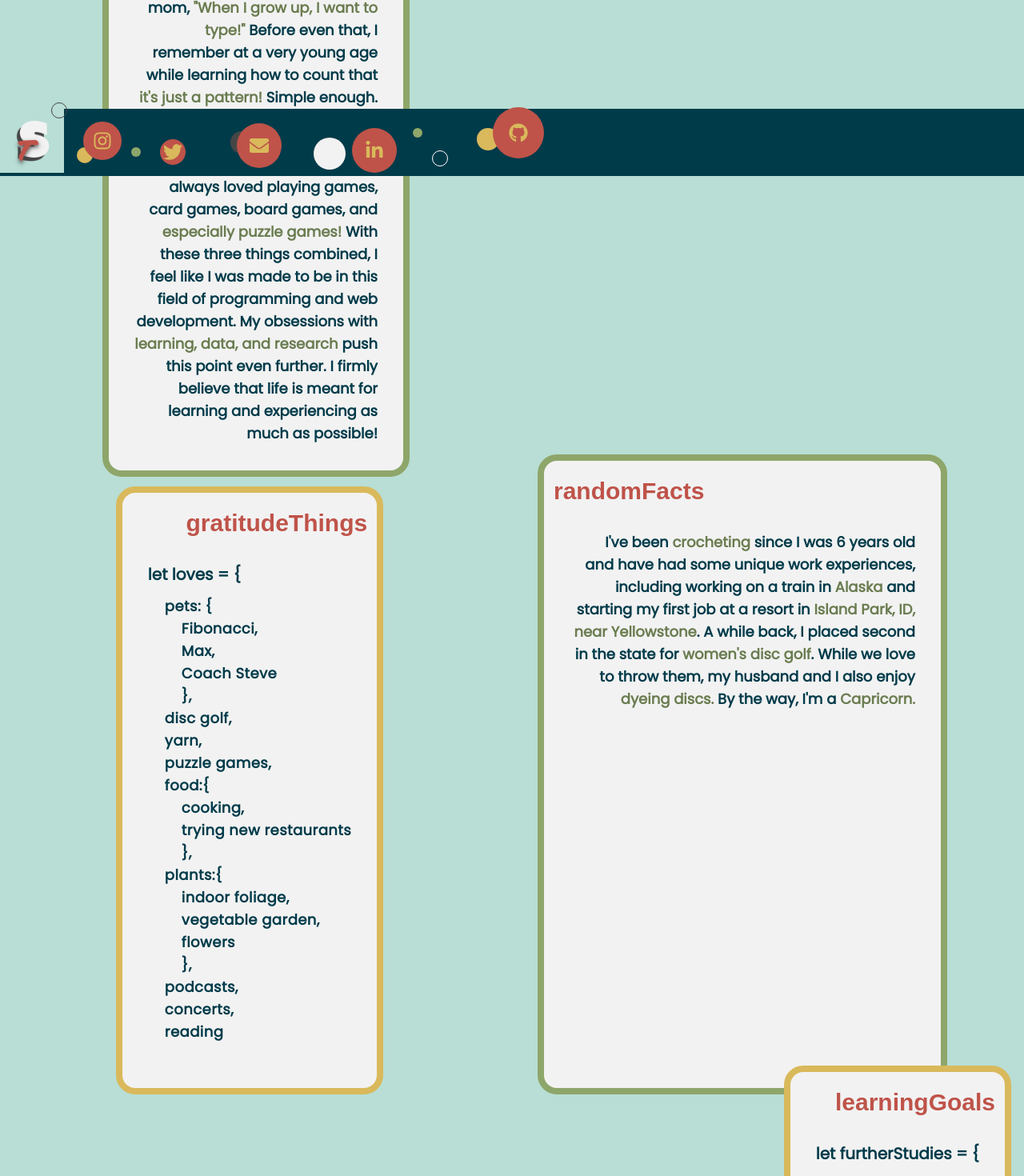
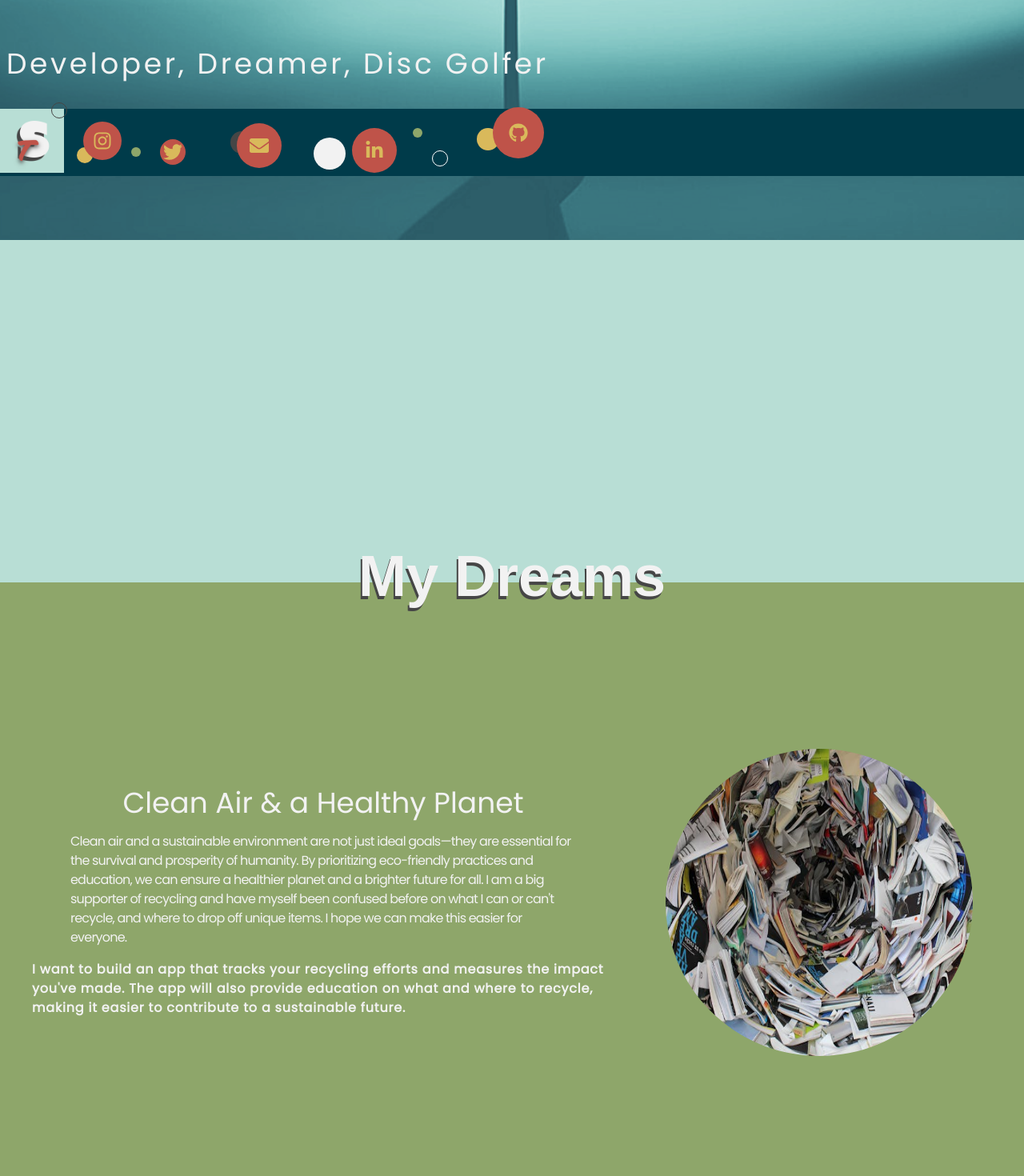
Before and after one commit to ThisTish/Portfolio_of_Tish, a React (Vite) app: page / in a window 1280 px wide. Shown: the part 580-2050 px from the top of the page at 80% size. Built offline with nearby package versions, Linux system fonts and the light colour scheme; grey boxes are pictures that could not be loaded; a web font is replaced by a local one.

Commit message:
smoothing, links

```diff
--- a/src/App.jsx
+++ b/src/App.jsx
@@ -15,8 +15,8 @@ const App = () => {
       <BrowserRouter>
         <Routes>
           <Route path='/' element={<MainLayout />} >
-            <Route index element={<AboutMe />} />,
-            <Route path='landing' element={<Landing />} />
+            <Route index element={<Landing />} />,
+            {/* <Route path='landing' element={<Landing />} /> */}
             <Route path='about' element={<AboutMe />} />
             <Route path='portfolio' element={<Portfolio />} />
             <Route path='contact' element={<ContactMe />} />
--- a/src/components/Landing/Hero.jsx
+++ b/src/components/Landing/Hero.jsx
@@ -1,5 +1,6 @@
 import { useTheme } from "../ThemeProvider"
 import { FaArrowCircleDown, FaArrowAltCircleRight, FaArrowCircleRight } from 'react-icons/fa'
+import { Link } from "react-router-dom"
 
 
 const Hero = () => {
@@ -18,11 +19,11 @@ const Hero = () => {
 				<p className='ml-2 text-highlight font-extralight tracking-widest text-lg absolute top-2/3 sm:text-2xl md:text-4xl'> Developer, Dreamer, Disc Golfer </p>
 
 				<div className='absolute flex right-3 bottom-2 space-x-3 md:space-x-5 md:bottom-10 md:right-10 lg:bottom-20 lg:right-20'>
-					<a className='text-secondary text-2xl rounded-full bg-highlight sm:hidden'><FaArrowCircleDown /></a>
-					<a className='hidden text-highlight tracking-tighter p-3 text-xs bg-secondary rounded-full border-2 border-highlight hover:bg-green hover:border-0 sm:block md:text-lg'>Dream with me</a>
+					<a href='#my-dreams' className='text-secondary text-2xl rounded-full bg-highlight sm:hidden'><FaArrowCircleDown /></a>
+					<a href='#my-dreams' className='hidden text-highlight tracking-tighter p-3 text-xs bg-secondary rounded-full border-2 border-highlight hover:bg-green hover:border-0 sm:block md:text-lg'>Dream with me</a>
 
-					<a className='text-highlight text-2xl rounded-ful bg-secondary rounded-full sm:hidden'><FaArrowCircleRight /></a>
-					<a className='hidden text-secondary tracking-tighter p-3 text-xs bg-highlight rounded-full border-2 border-secondary hover:bg-green hover:border-0 hover:text-highlight sm:block md:text-lg'>My Projects</a>
+					<Link to='/portfolio' className='text-highlight text-2xl rounded-ful bg-secondary rounded-full sm:hidden'><FaArrowCircleRight /></Link>
+					<Link to='/portfolio' className='hidden text-secondary tracking-tighter p-3 text-xs bg-highlight rounded-full border-2 border-secondary hover:bg-green hover:border-0 hover:text-highlight sm:block md:text-lg'>My Projects</Link>
 				</div>
 			</div>
 		</div>
--- a/src/components/Landing/MyDreams.jsx
+++ b/src/components/Landing/MyDreams.jsx
@@ -18,7 +18,8 @@ const MyDreams = () => {
 
 	return (
 		<>
-			<div className="md:container py-24 min-w-full bg-green space-y-24 mb-40 md:py-0 md:-pt-40" >
+		{/* md:container */}
+			<div className=" py-24 min-w-full bg-green space-y-24 mb-40 md:py-0 md:-pt-40" >
 				{dreams.map((dream) => {
 					const imagePath = images[dream.image]
 					return (
--- a/src/pages/Landing.jsx
+++ b/src/pages/Landing.jsx
@@ -14,7 +14,7 @@ const Landing = () => {
 					<Hero />
 				</div>
 
-				<div>
+				<div id="my-dreams">
 			<h1 className='text-highlight text-3xl font-bold [text-shadow:_-2px_4px_0_var(--shadow)] text-center md:-mb-7 md:text-5xl lg:text-7xl'>My Dreams</h1>
 
 					<MyDreams />
```
